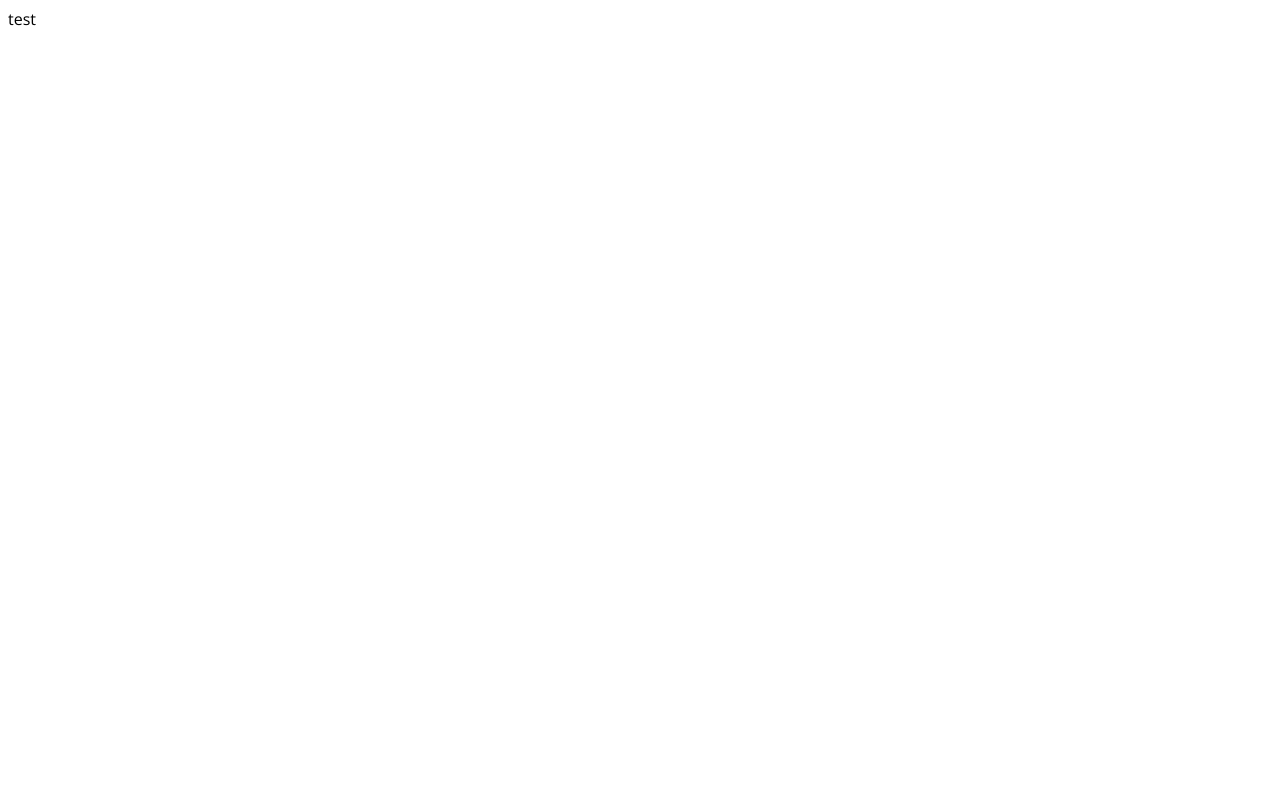
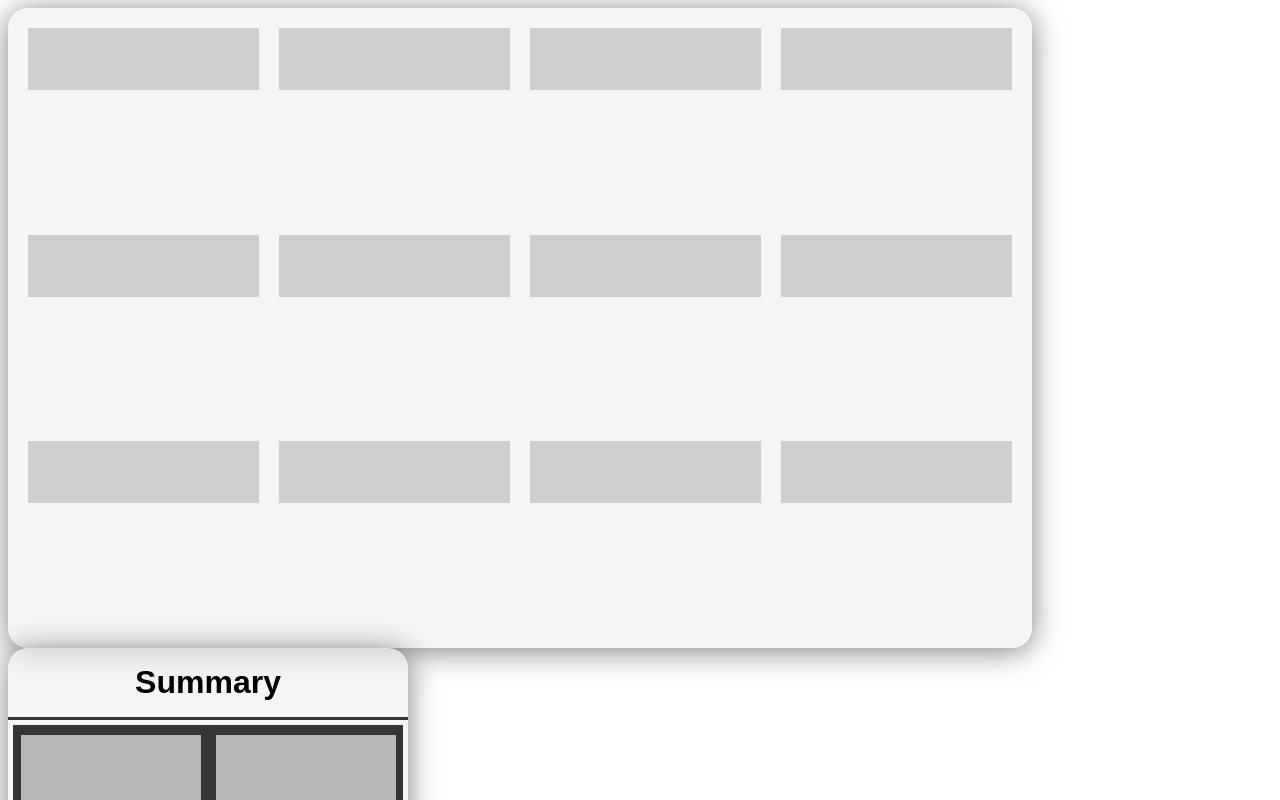
Before and after one commit to Gamify-IT/memory, a Vue app: page / in a window 1280 px wide. Shown: the top 800 px of the page. Built offline with nearby package versions, Linux system fonts and the light colour scheme.

Commit message:
Update App.vue

```diff
--- a/src/App.vue
+++ b/src/App.vue
@@ -1,11 +1,18 @@
 <template>
-  <div class="app">test</div>
+  <GamePanel />
+  <SummaryPanel />
 </template>
 
 <script lang="ts">
-import { defineComponent } from "vue";
+import { defineComponent } from "@vue/runtime-core";
+import SummaryPanel from "./components/SummaryPanel.vue";
+import GamePanel from "./components/GamePanel.vue";
+
 export default defineComponent({
   name: "App",
-  components: {},
+  components: {
+    SummaryPanel,
+    GamePanel,
+  },
 });
 </script>
```
